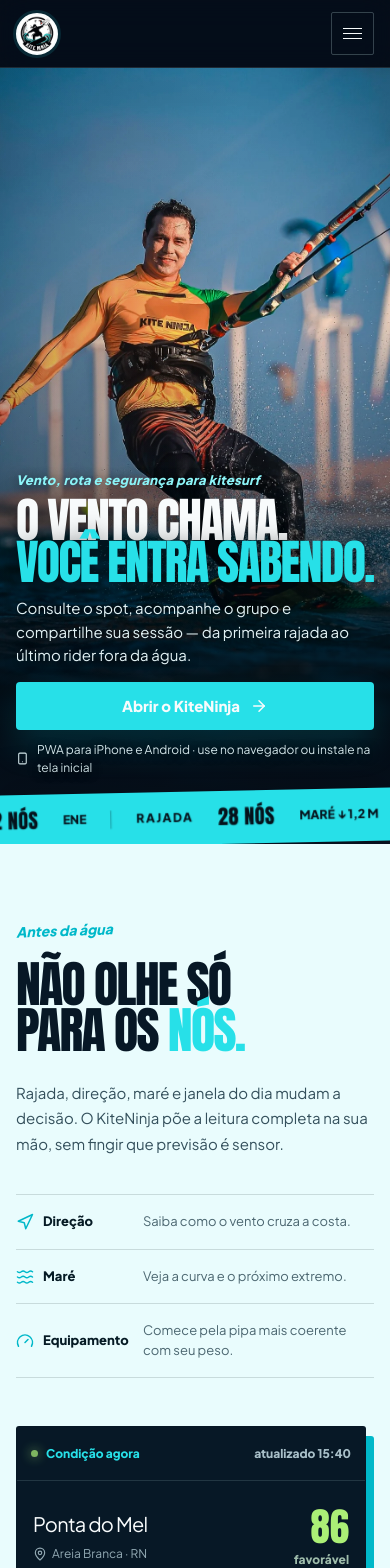
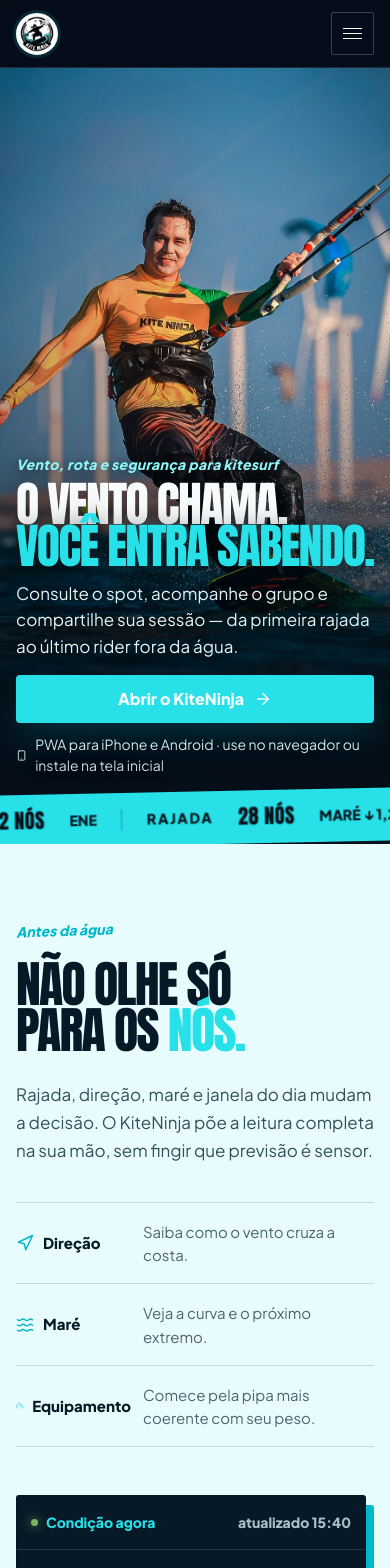
Before and after one commit to tarcyoalves/kiteninja, a Next.js app: page /conheca in a window 390 px wide. Shown: the top 1568 px of the page. Built offline with nearby package versions, Linux system fonts and the light colour scheme; no server answers.

Commit message:
fix(landing): aumenta legibilidade dos textos no mobile

```diff
--- a/app/landing.css
+++ b/app/landing.css
@@ -1244,17 +1244,17 @@
   .landing-footer-main { padding-block: 52px 40px; }
   .landing-footer-bottom { padding-block: 16px; }
 
-  /* Escala mínima para leitura ao ar livre. Conteúdo nunca abaixo de 12px;
-     ações e parágrafos ficam entre 14 e 16px. */
+  /* Escala confortável para leitura ao ar livre. Parágrafos e ações usam 16px;
+     nenhuma informação secundária relevante fica abaixo de 14px. */
   .landing-button,
-  .landing-mobile-nav a { font-size: 15px; }
-  .landing-manifesto { font-size: 13px; }
-  .landing-lead { font-size: 15px; line-height: 1.55; }
-  .landing-platform-note { font-size: 12px; line-height: 1.45; }
+  .landing-mobile-nav a { font-size: 16px; }
+  .landing-manifesto { font-size: 14px; line-height: 1.35; }
+  .landing-lead { font-size: 17px; line-height: 1.55; }
+  .landing-platform-note { font-size: 14px; line-height: 1.5; }
   .landing-section-copy > p,
-  .landing-downwind-heading p { font-size: 15px; line-height: 1.7; }
-  .landing-condition-list dt { font-size: 13px; }
-  .landing-condition-list dd { font-size: 13px; }
+  .landing-downwind-heading p { font-size: 17px; line-height: 1.65; }
+  .landing-condition-list dt { font-size: 15px; }
+  .landing-condition-list dd { font-size: 15px; line-height: 1.55; }
 
   .landing-condition-console > header,
   .landing-condition-place p,
@@ -1265,28 +1265,28 @@
   .landing-tide-reading small,
   .landing-forecast-line span,
   .landing-forecast-line small,
-  .landing-condition-console > footer span { font-size: 12px; }
+  .landing-condition-console > footer span { font-size: 14px; }
   .landing-wind-reading > span,
-  .landing-condition-console > footer p { font-size: 13px; }
+  .landing-condition-console > footer p { font-size: 15px; }
 
   .landing-route-topline span,
   .landing-route-topline strong,
   .landing-route-data span,
   .landing-route-data small,
-  .landing-route-message span { font-size: 12px; }
-  .landing-downwind-notes p { font-size: 13px; line-height: 1.55; }
+  .landing-route-message span { font-size: 14px; }
+  .landing-downwind-notes p { font-size: 15px; line-height: 1.6; }
 
   .landing-safety-warning span,
   .landing-sos-trigger small,
-  .landing-sos-flow li p { font-size: 13px; }
-  .landing-sos-flow li > span { font-size: 12px; }
-  .landing-sos-flow li strong { font-size: 14px; }
+  .landing-sos-flow li p { font-size: 15px; line-height: 1.55; }
+  .landing-sos-flow li > span { font-size: 14px; }
+  .landing-sos-flow li strong { font-size: 16px; }
 
-  .landing-community-copy li { font-size: 14px; }
-  .landing-text-link { font-size: 15px; }
-  .landing-session-profile > span { font-size: 12px; }
-  .landing-session-profile strong { font-size: 14px; }
-  .landing-session-profile small { font-size: 12px; }
+  .landing-community-copy li { font-size: 16px; }
+  .landing-text-link { font-size: 16px; }
+  .landing-session-profile > span { font-size: 14px; }
+  .landing-session-profile strong { font-size: 16px; }
+  .landing-session-profile small { font-size: 14px; }
   .landing-condition-section::after,
   .landing-condition-swoop,
   .landing-final-kite { display: none; }
@@ -1295,21 +1295,21 @@
     overflow: hidden;
   }
   .landing-wind-tape span,
-  .landing-wind-tape i { font-size: 12px; }
+  .landing-wind-tape i { font-size: 14px; }
 
   .landing-session-profile i,
   .landing-session-start,
   .landing-session-finish,
-  .landing-session-numbers span { font-size: 12px; }
-  .landing-session-numbers strong { font-size: 13px; }
-  .landing-session-trace > footer { font-size: 12px; }
+  .landing-session-numbers span { font-size: 14px; }
+  .landing-session-numbers strong { font-size: 15px; }
+  .landing-session-trace > footer { font-size: 14px; }
 
   .landing-footer-main > div:first-child p,
   .landing-footer-main nav > strong,
   .landing-footer-main nav > a,
-  .landing-footer-signal p { font-size: 13px; }
-  .landing-footer-bottom { font-size: 12px; line-height: 1.5; }
-  .landing-install-note { font-size: 13px; }
+  .landing-footer-signal p { font-size: 15px; }
+  .landing-footer-bottom { font-size: 14px; line-height: 1.55; }
+  .landing-install-note { font-size: 15px; }
 
   .landing-mobile-cta {
     position: fixed;
```
